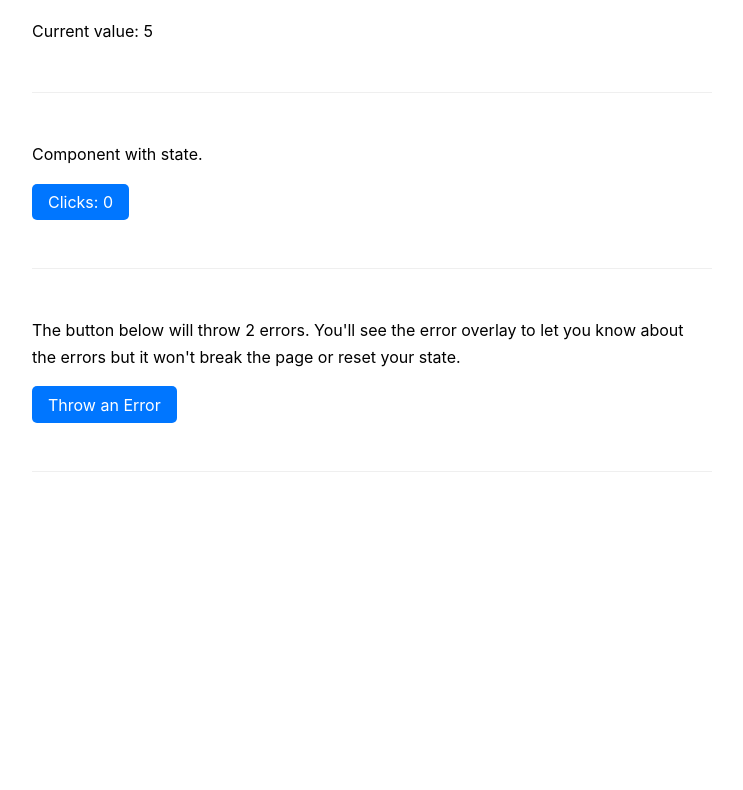
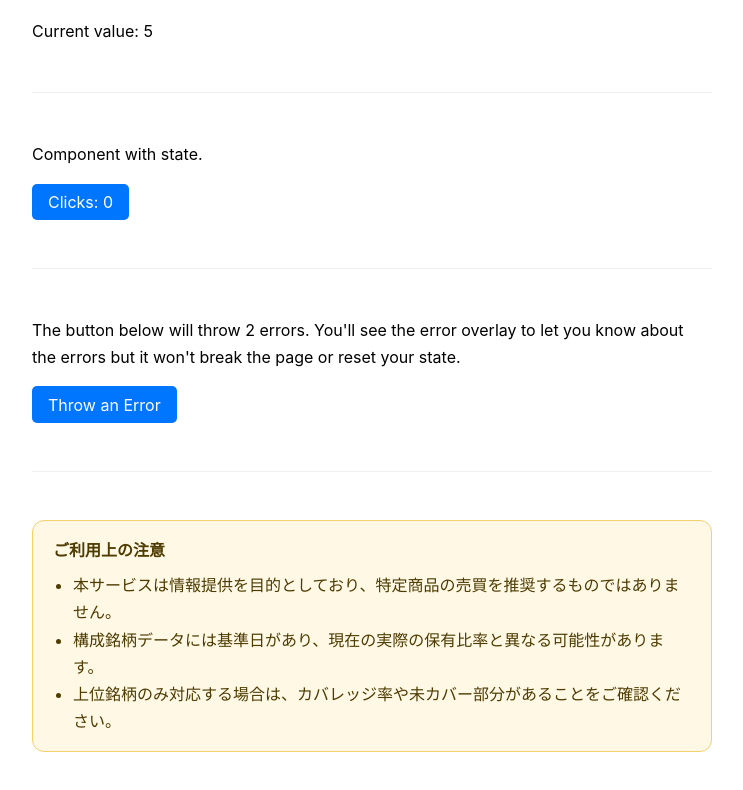
Before and after one commit to yasuhiro-japan/codespaces-nextjs, a Next.js app: page / in a window 1280 px wide. Shown: the part 290-1080 px from the top of the page, without its empty margins (268-1011 px from the left). Before the commit the page ends 870 px from the top, so only its background shows below. Built offline with nearby package versions, Linux system fonts and the light colour scheme.

Commit message:
Add disclaimer component

```diff
--- a/pages/index.js
+++ b/pages/index.js
@@ -1,6 +1,7 @@
 import { useCallback, useEffect, useState } from 'react'
 import Button from '../components/Button'
 import ClickCount from '../components/ClickCount'
+import Disclaimer from '../src/components/Disclaimer'
 import styles from '../styles/home.module.css'
 
 function throwError() {
@@ -64,6 +65,7 @@ function Home() {
         </Button>
       </div>
       <hr className={styles.hr} />
+      <Disclaimer />
     </main>
   )
 }
--- /dev/null
+++ b/src/components/Disclaimer.tsx
@@ -0,0 +1,40 @@
+// Developer note: When using external constituent/security-weight data,
+// verify the provider's license terms and attribution requirements before
+// ingesting, redistributing, or displaying that data in this service.
+export default function Disclaimer() {
+  return (
+    <section
+      aria-labelledby="disclaimer-heading"
+      style={{
+        backgroundColor: '#fff8e5',
+        border: '1px solid #f4d06f',
+        borderRadius: '12px',
+        color: '#4d3b00',
+        lineHeight: 1.7,
+        marginTop: '3rem',
+        padding: '1rem 1.25rem',
+      }}
+    >
+      <h2
+        id="disclaimer-heading"
+        style={{
+          fontSize: '1rem',
+          margin: '0 0 0.5rem',
+        }}
+      >
+        ご利用上の注意
+      </h2>
+      <ul style={{ margin: 0, paddingLeft: '1.25rem' }}>
+        <li>
+          本サービスは情報提供を目的としており、特定商品の売買を推奨するものではありません。
+        </li>
+        <li>
+          構成銘柄データには基準日があり、現在の実際の保有比率と異なる可能性があります。
+        </li>
+        <li>
+          上位銘柄のみ対応する場合は、カバレッジ率や未カバー部分があることをご確認ください。
+        </li>
+      </ul>
+    </section>
+  )
+}
```
